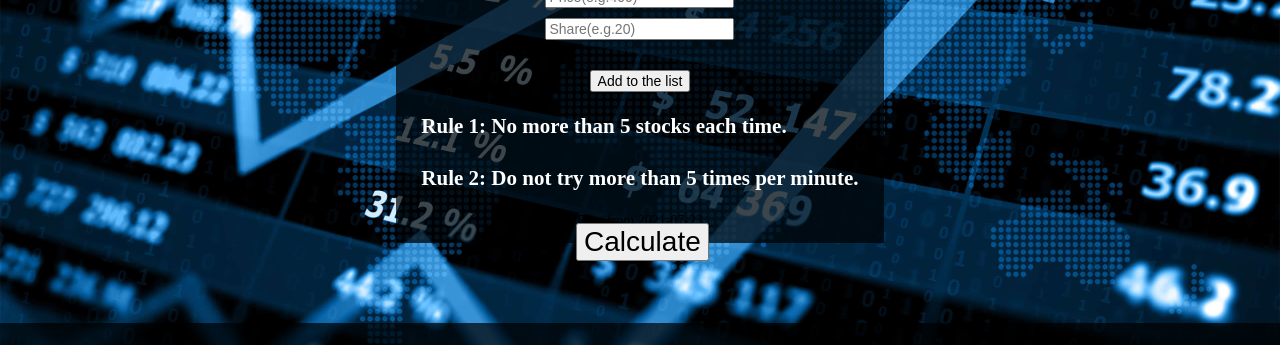
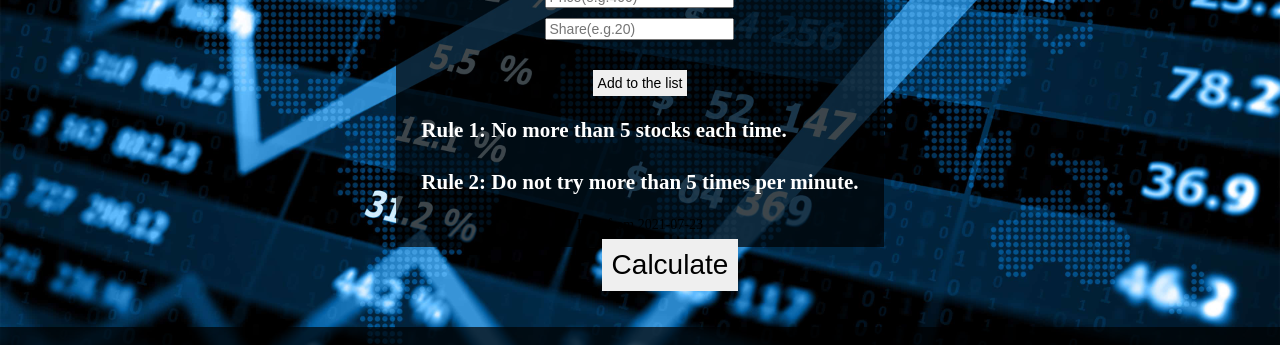
Before and after one commit to lilao8/guocheng-li-project3, a React (Create React App) app: page / in a window 1280 px wide. Shown: the part 257-602 px from the top of the page. Built offline with nearby package versions, Linux system fonts and the light colour scheme; no server answers; the database is empty.

Commit message:
decorate buttons

```diff
--- a/public/index.html
+++ b/public/index.html
@@ -24,7 +24,7 @@
       work correctly both with client-side routing and a non-root public URL.
       Learn how to configure a non-root public URL by running `npm run build`.
     -->
-    <title>React App</title>
+    <title>Stock WatchList</title>
   </head>
   <body>
     <noscript>You need to enable JavaScript to run this app.</noscript>
--- a/src/App.css
+++ b/src/App.css
@@ -255,8 +255,15 @@ main {
   width: 100%;
 }
 
+button:hover{
+  background-color: black;
+  color: white;
+  opacity: 1;
+}
 form button {
   margin-top: 20px;
+  border: none;
+  padding: 5px;
 }
 
 input {
@@ -311,9 +318,12 @@ h2 {
 
 .submit {
   position: absolute;
-  left: 45%;
-  top: 60vh;
+  left: 47%;
+  top: 62vh;
   text-align: center;
+  border: none;
+  padding: 10px 10px;
+  display: inline-block;
 }
 
 footer {
```
